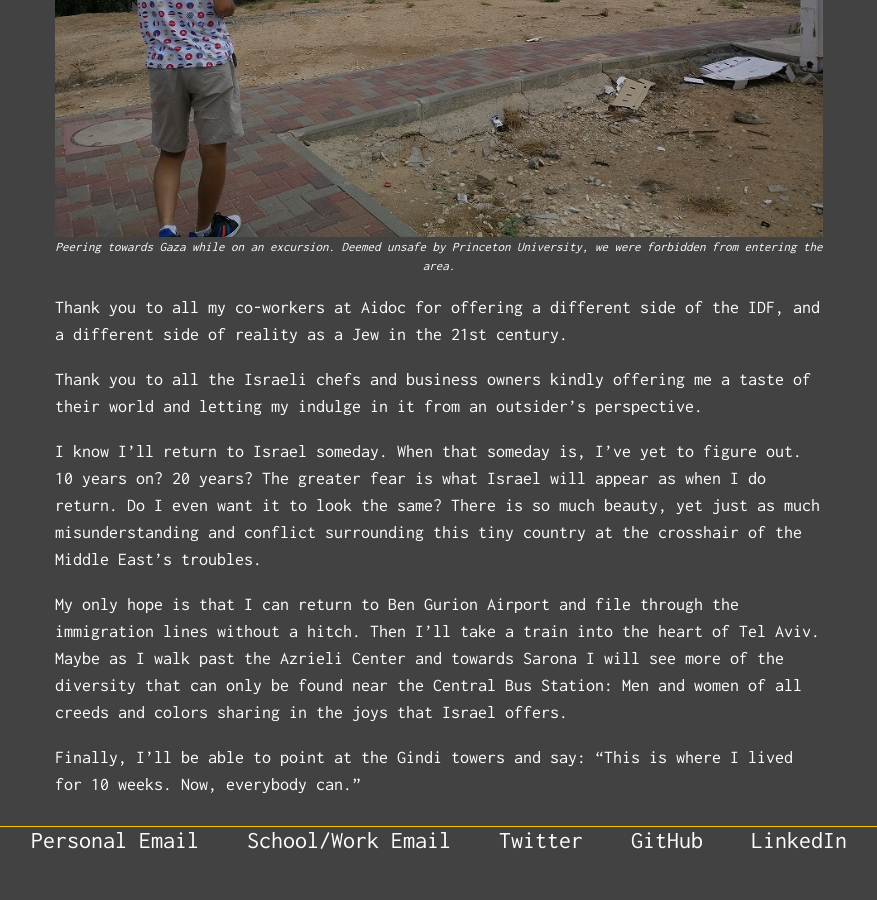
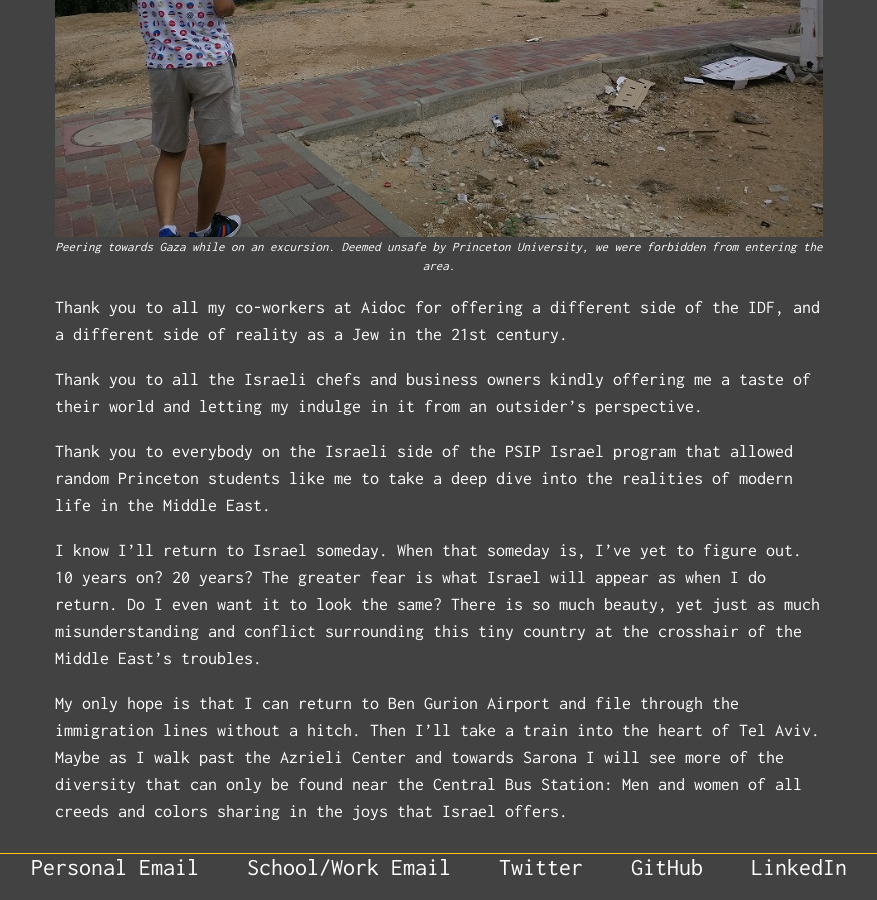
Before and after one commit to justintranjt/justintranjt.github.io, a Jekyll site: the page built from _posts/2018-08-18-sit-back-relax-and-enjoy-the-show.md, in a window 1280 px wide and 900 px high, scrolled down 2321 px. Shown: the whole window, without its empty margins (201-1078 px from the left). Built offline with Jekyll 4.4.1, drawn with Linux system fonts in a browser that asks for light colours; before the commit the page ends 3194 px from its top, so only the background shows below that.

Commit message:
Updated with warning description

```diff
--- a/_posts/2018-08-18-sit-back-relax-and-enjoy-the-show.md
+++ b/_posts/2018-08-18-sit-back-relax-and-enjoy-the-show.md
@@ -2,7 +2,7 @@
 layout: post
 title: "Sit Back, Relax, and Enjoy the Show"
 date: 2018-08-18
-description: A reflection on my difficulties turning a blind eye to the actions of a government representing a wondrous country.
+description: A reflection on my difficulties turning a blind eye to the actions of a government representing a wondrous country. All thoughts are my own even if they meddle into business that I am not a part of.
 image: /blog/gindi.png
 ---
 ![ A view from the balcony ]( /blog/gindi.png )*The future of a revolutionary Tel Aviv, always under construction. Marganit Tower looms on the right side, a constant reminder of the IDF HQ found underneath the streets of Tel Aviv.*
@@ -23,8 +23,8 @@
 
 Thank you to all the Israeli chefs and business owners kindly offering me a taste of their world and letting my indulge in it from an outsider's perspective.
 
+Thank you to everybody on the Israeli side of the PSIP Israel program that allowed random Princeton students like me to take a deep dive into the realities of modern life in the Middle East.
+
 I know I'll return to Israel someday. When that someday is, I've yet to figure out. 10 years on? 20 years? The greater fear is what Israel will appear as when I do return. Do I even want it to look the same? There is so much beauty, yet just as much misunderstanding and conflict surrounding this tiny country at the crosshair of the Middle East's troubles.
 
 My only hope is that I can return to Ben Gurion Airport and file through the immigration lines without a hitch. Then I'll take a train into the heart of Tel Aviv. Maybe as I walk past the Azrieli Center and towards Sarona I will see more of the diversity that can only be found near the Central Bus Station: Men and women of all creeds and colors sharing in the joys that Israel offers.
-
-Finally, I'll be able to point at the Gindi towers and say: "This is where I lived for 10 weeks. Now, everybody can."
```
